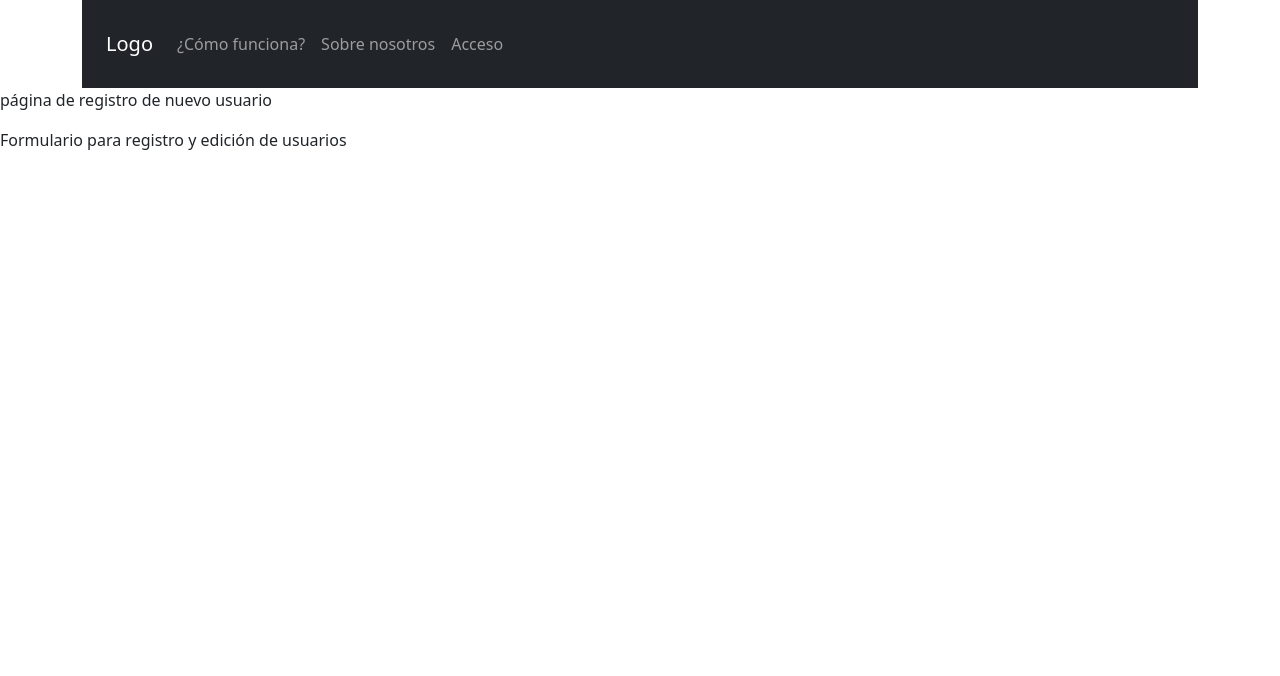
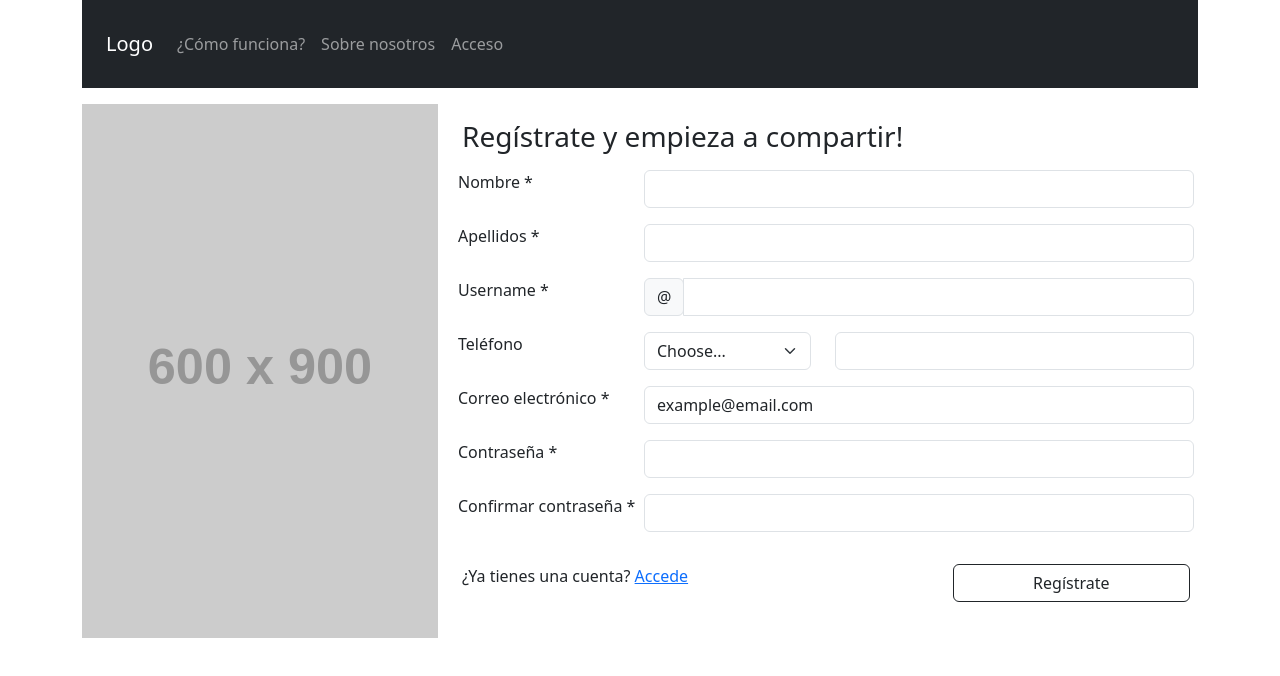
Before and after one commit to lorenahurol/TFM-FrontEnd-app-compartir-gastos, an Angular app in the folder TFM_AppCompartirGastos/: page /register in a window 1280 px wide. Shown: the top 676 px of the page. Built offline with nearby package versions, Linux system fonts and the light colour scheme.

Commit message:
Layout formulario de registro

```diff
--- a/TFM_AppCompartirGastos/src/app/app.component.html
+++ b/TFM_AppCompartirGastos/src/app/app.component.html
@@ -1,2 +1,8 @@
 <app-navbar></app-navbar>
-<router-outlet />
+<main>
+    <section class="container">
+
+        <router-outlet />
+
+    </section>
+</main>
--- a/TFM_AppCompartirGastos/src/app/components/register-form/registerform.component.css
+++ b/TFM_AppCompartirGastos/src/app/components/register-form/registerform.component.css
@@ -0,0 +1,3 @@
+.btn {
+  width: 100%;
+}
--- a/TFM_AppCompartirGastos/src/app/components/register-form/registerform.component.html
+++ b/TFM_AppCompartirGastos/src/app/components/register-form/registerform.component.html
@@ -1 +1,88 @@
-<p>Formulario para registro y edición de usuarios</p>
+<form class="row g-3" novalidate>
+<!-- Name -->
+  <div class="row g-2">
+    <div class="col-md-3">
+      <label for="name" class="form-label">Nombre *</label>
+    </div>
+    <div class="col-md-9">
+      <input type="text" class="form-control" id="name" required>
+    </div>
+  </div>
+<!-- Surname -->
+  <div class="row g-2">
+    <div class="col-md-3">
+      <label for="surname" class="form-label">Apellidos *</label>
+    </div>
+    <div class="col-md-9">
+      <input type="text" class="form-control" id="surname" required>
+    </div>
+  </div>
+<!-- Username -->
+  <div class="row g-2">
+    <div class="col-md-3">
+      <label for="username" class="form-label">Username *</label>
+    </div>
+    <div class="col-md-9">
+      <div class="input-group has-validation">
+        <span class="input-group-text" id="inputGroupPrepend">&#64;</span>
+        <input type="text" class="form-control" id="username" required>
+      </div>
+    </div>
+  </div>
+<!-- Telephone -->
+  <div class="row g-2">
+    <div class="col-md-3">
+      <label for="phone" class="form-label">Teléfono</label>
+    </div>
+    <div class="col-md-9">
+      <div class="row">
+        <div  class="col-md-4">
+          <select class="form-select" id="validationCustom04">
+            <option selected disabled value="">Choose...</option>
+            <option>...</option>
+          </select>
+        </div>
+        <div class="col-md-8">
+          <input type="text" class="form-control" id="phone" required>
+        </div>
+      </div>
+    </div>
+  </div>
+<!-- email -->
+  <div class="row g-2">
+    <div class="col-md-3">
+      <label for="email" class="form-label">Correo electrónico *</label>
+    </div>
+    <div class="col-md-9">
+      <input type="text" class="form-control" id="email" value="example@email.com" required>
+    </div>
+  </div>
+<!-- Password -->
+  <div class="row g-2">
+    <div class="col-md-3">
+      <label for="password" class="form-label">Contraseña *</label>
+    </div>
+    <div class="col-md-9">
+      <input type="password" class="form-control" id="password" required>
+    </div>
+  </div>
+
+<!-- Confirm password -->
+  <div class="row g-2">
+    <div class="col-md-3">
+      <label for="password" class="form-label">Confirmar contraseña *</label>
+    </div>
+    <div class="col-md-9">
+      <input type="password" class="form-control" id="password" required>
+    </div>
+  </div>
+
+  <div class="row justify-content-between  g-3">
+    <div class="col-8">
+      <p>¿Ya tienes una cuenta? <a href="">Accede</a> </p>
+    </div>
+    <div class="col-4 pe-0">
+      <button class="btn btn-outline-dark ps-2 pe-2" type="submit">Regístrate</button>
+    </div>
+  </div>
+</form>
--- a/TFM_AppCompartirGastos/src/app/pages/register/register.component.css
+++ b/TFM_AppCompartirGastos/src/app/pages/register/register.component.css
@@ -0,0 +1,9 @@
+img {
+    width: 100%;
+}
+
+@media (max-width: 768px) {
+    .image  {
+        display:none
+    }
+}
--- a/TFM_AppCompartirGastos/src/app/pages/register/register.component.html
+++ b/TFM_AppCompartirGastos/src/app/pages/register/register.component.html
@@ -1,2 +1,11 @@
-<p>página de registro de nuevo usuario</p>
-<app-registerform></app-registerform>
+<div class="row align-items-start mt-3">
+    <div class="image col-md-4">
+        <img src="https://placehold.co/600x900" alt="">
+    </div>
+
+    <div class="col-md-8">
+        <h3 class="mt-3 mb-3">Regístrate y empieza a compartir!</h3>
+        <app-registerform></app-registerform>
+    </div>
+
+</div>
```
